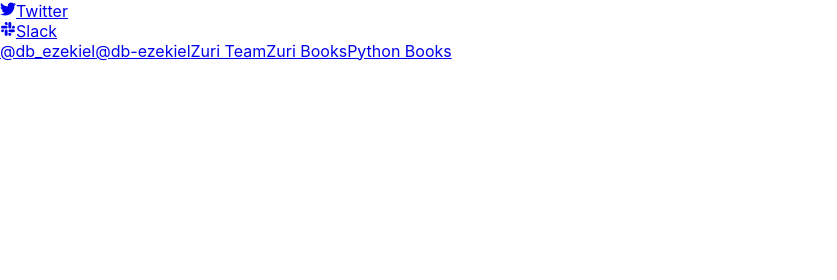
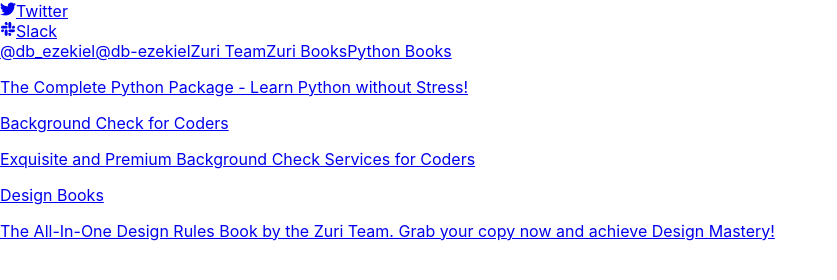
Before and after one commit to Daniel-Ezekiel/HNG-I9, a React (Create React App) app in the folder linktree-profile-page/: page / in a window 1280 px wide. Shown: the part 372-652 px from the top of the page, without its empty margins (0-837 px from the left). Built offline with nearby package versions, Linux system fonts and the light colour scheme.

Commit message:
implemented Link components for both the design button and the background check services button

```diff
--- a/linktree-profile-page/src/components/ExternalLinks.js
+++ b/linktree-profile-page/src/components/ExternalLinks.js
@@ -8,7 +8,9 @@
 
             <Link id="btn__zuri" url="https://training.zuri.team/" title="Zuri Team" />
             <Link id="books" url="https://books.zuri.team/" title="Zuri Books" />
-            <Link id="book__python" url="https://books.zuri.team/python-for-beginners?ref_id=db-ezekiel/" title="Python Books" />
+            <Link id="book__python" url="https://books.zuri.team/python-for-beginners?ref_id=db-ezekiel/" title="Python Books" subText="The Complete Python Package - Learn Python without Stress!" />
+            <Link id="pitch" url="https://background.zuri.team/" title="Background Check for Coders" subText="Exquisite and Premium Background Check Services for Coders" />
+            <Link id="book__design" url="https://books.zuri.team/design-rules" title="Design Books" subText="The All-In-One Design Rules Book by the Zuri Team. Grab your copy now and achieve Design Mastery!" />
         </section>
     )
 }
```
